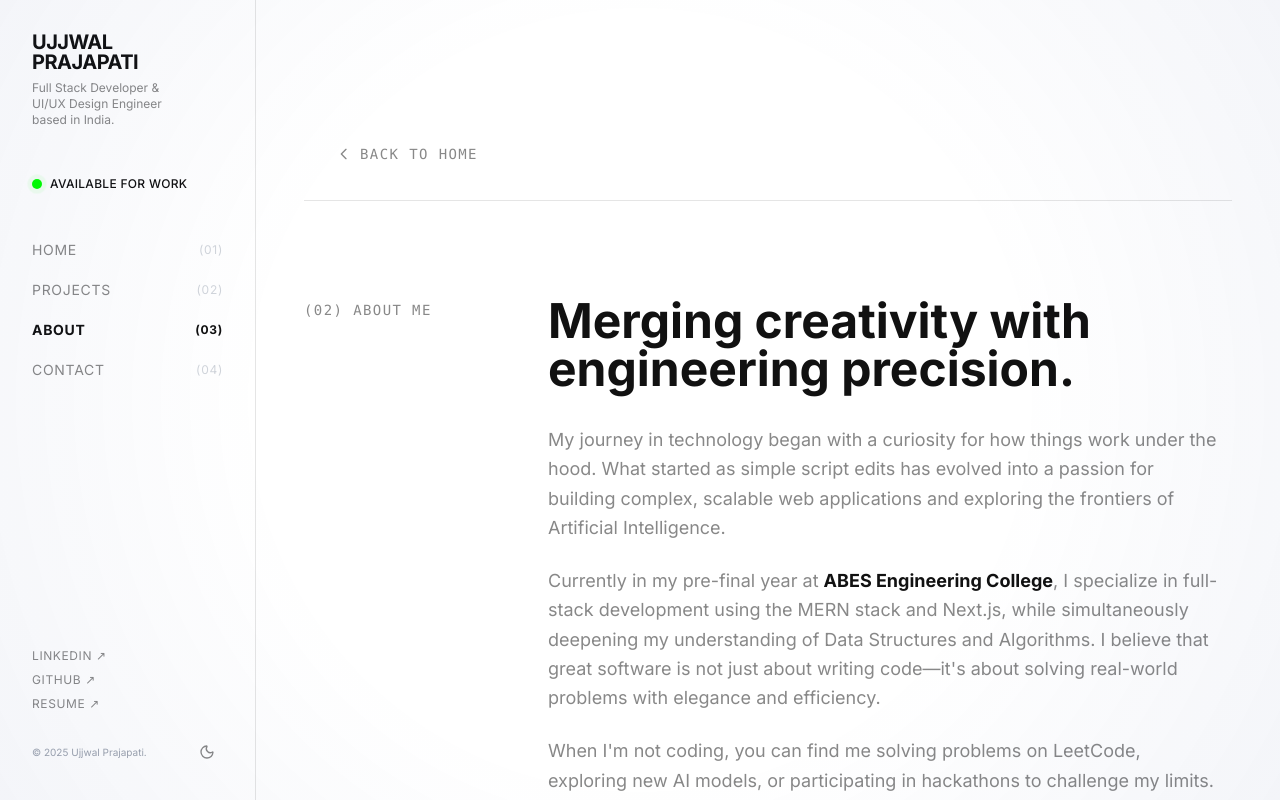
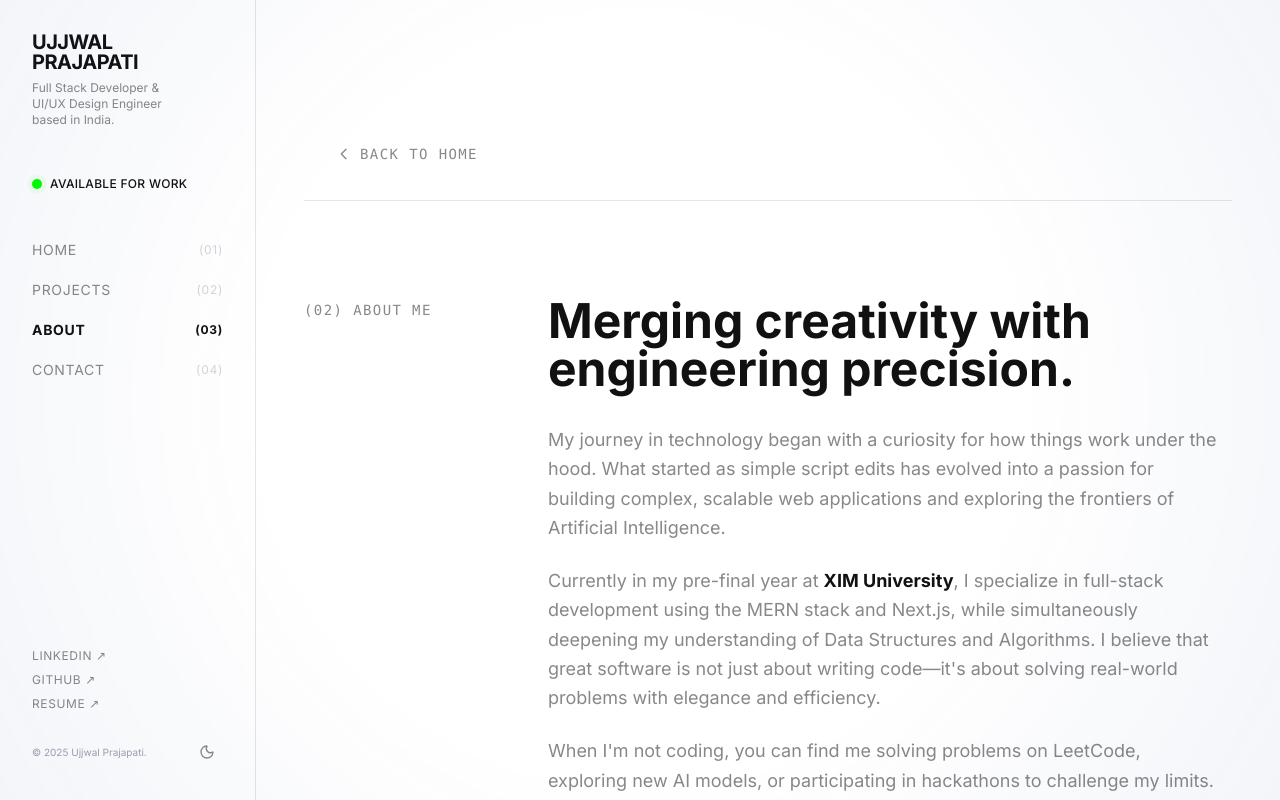
Before and after one commit to darknight08zz/Portfolio, a Next.js app: page /about in a window 1280 px wide. Built offline with nearby package versions, Linux system fonts and the light colour scheme.

Commit message:
feat: fixed education

```diff
--- a/src/components/sections/About.tsx
+++ b/src/components/sections/About.tsx
@@ -40,7 +40,7 @@ export function About() {
                 scalable web applications and exploring the frontiers of Artificial Intelligence.
               </p>
               <p>
-                Currently in my pre-final year at <strong className="text-foreground">ABES Engineering College</strong>,
+                Currently in my pre-final year at <strong className="text-foreground">XIM University</strong>,
                 I specialize in full-stack development using the MERN stack and Next.js, while simultaneously
                 deepening my understanding of Data Structures and Algorithms. I believe that great software
                 is not just about writing code—it's about solving real-world problems with elegance and efficiency.
--- a/src/components/sections/Education.tsx
+++ b/src/components/sections/Education.tsx
@@ -6,8 +6,8 @@ export function Education() {
   const history = [
     {
       title: 'Bachelor of Computer Science',
-      institution: 'ABES Engineering College',
-      period: '2022 - 2026',
+      institution: 'XIM University',
+      period: '2023 - 2027',
       description: 'Major in Computer Science. Specialized in AI/ML and Data Structures.',
     },
     {
```
